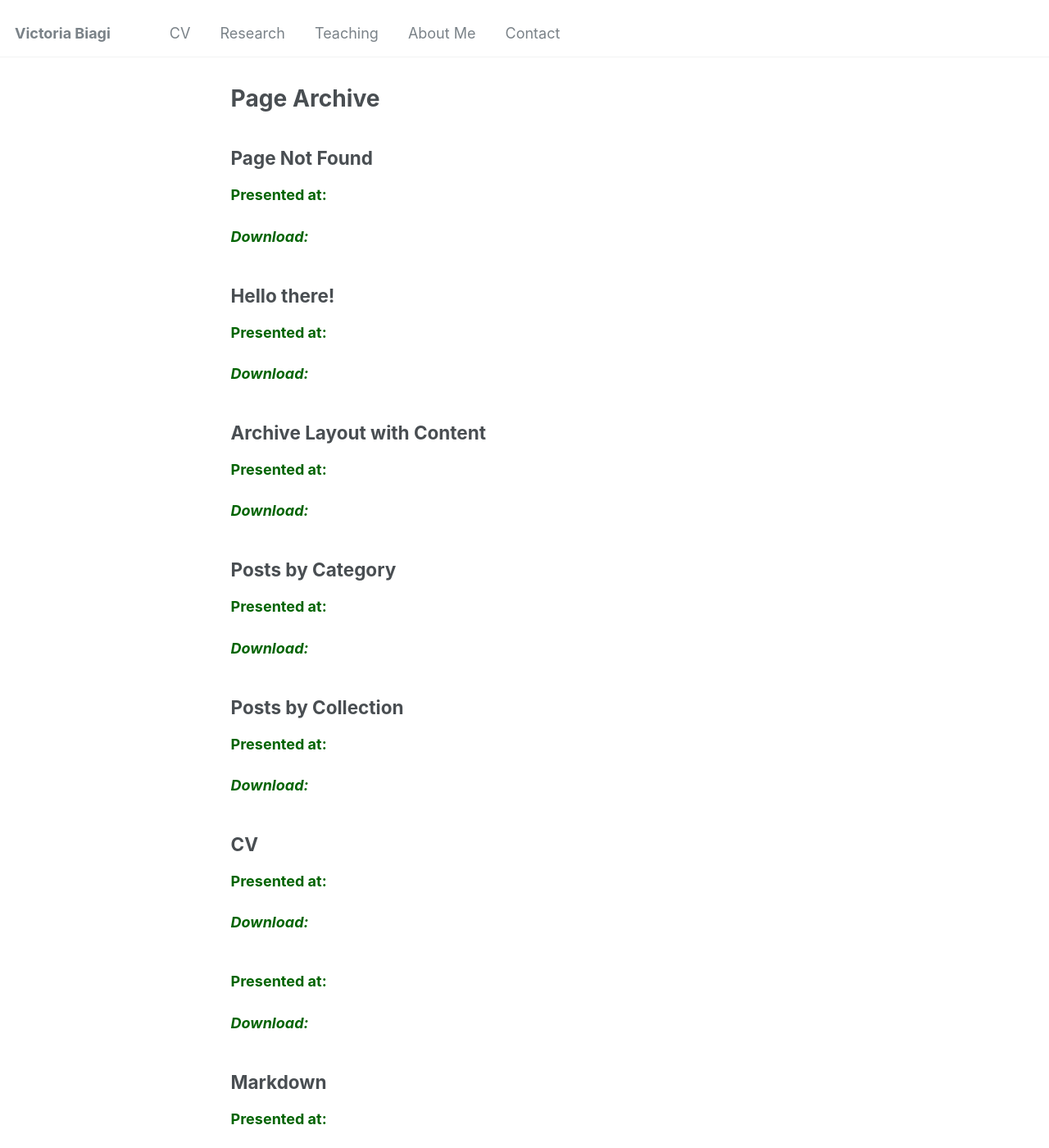
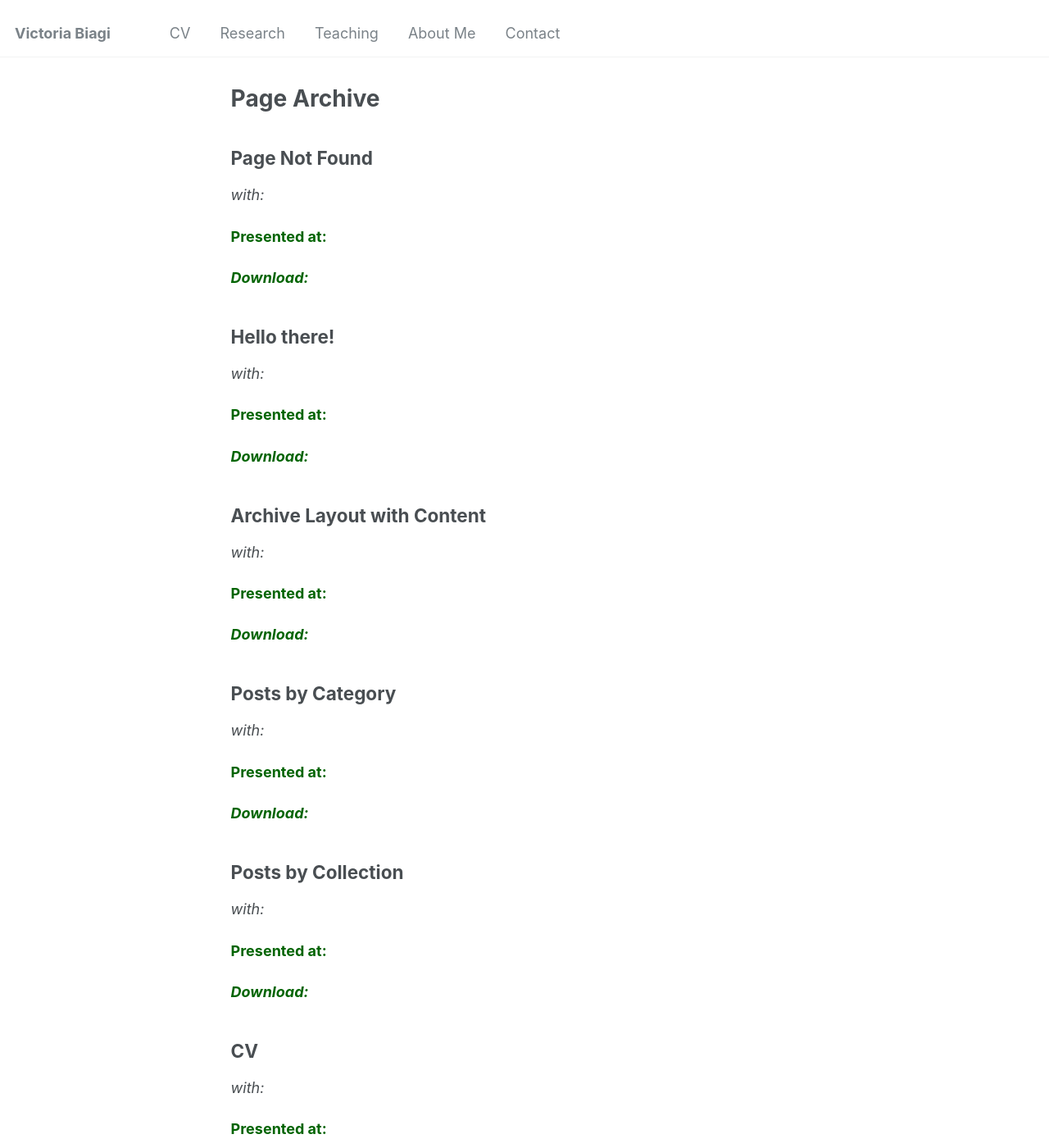
Before and after one commit to victoriabiagi/victoriabiagi.github.io, a Jekyll site: the page built from _pages/page-archive.html, in a window 1280 px wide and 1400 px high. Shown: the whole window at 82% size. Built offline with Jekyll 4.4.1, drawn with Linux system fonts in a browser that asks for light colours; some of the changed text lies outside the part shown.

Commit message:
Update archive-single.html

```diff
--- a/_includes/archive-single.html
+++ b/_includes/archive-single.html
@@ -30,6 +30,9 @@
   {{ title }}
 </h2>
 
+<p class="presentation-info">
+  <span style="font-style: italic;">with:</span> {{ post.coauthor }}
+</p>
 
 <p class="presentation-info">
   <span style="font-weight: bold; color: #006400">Presented at:</span> {{ post.description }}
```
